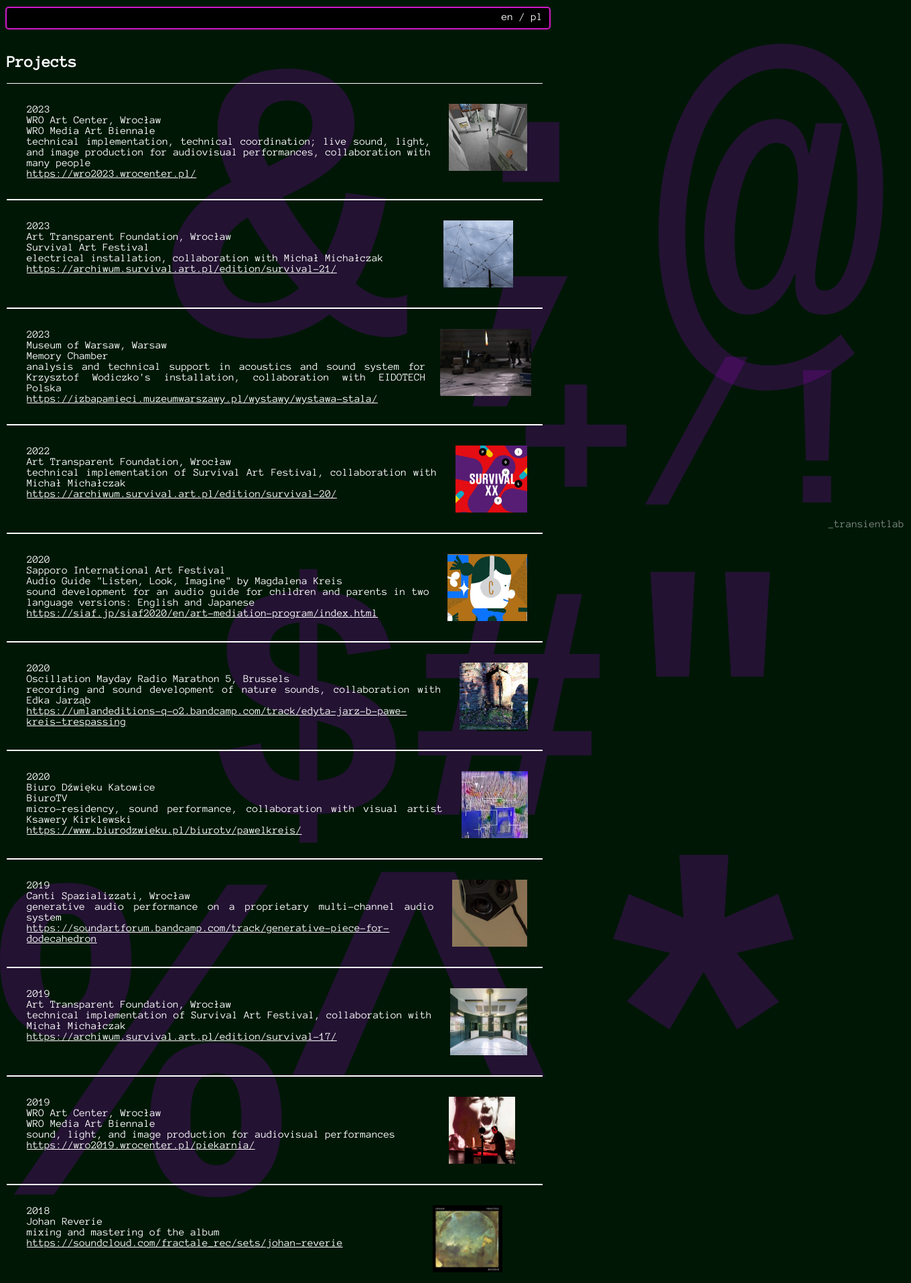
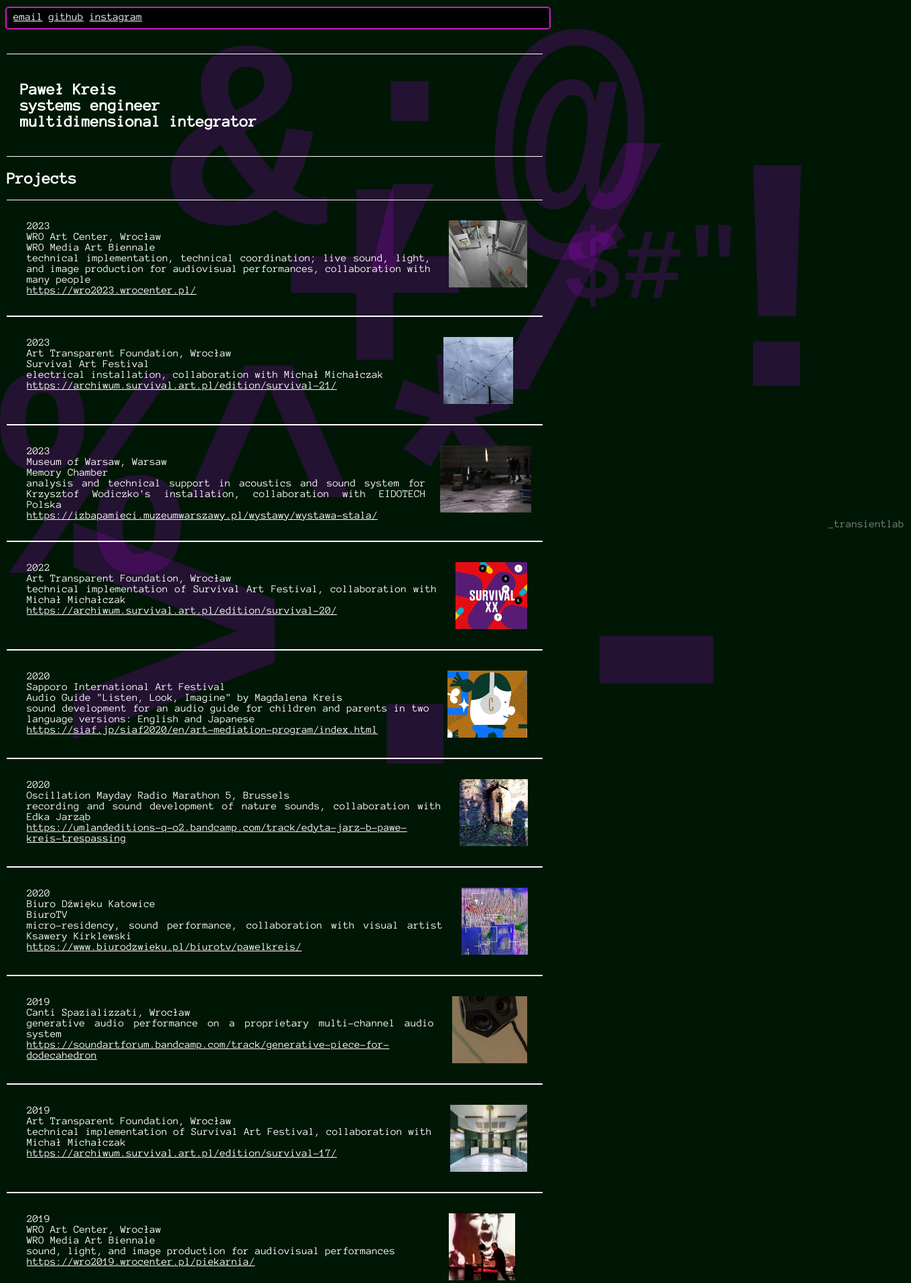
Before and after one commit to kr315/kr315.github.io, a PHP site: page / in a window 1360 px wide. Shown: the top 1915 px of the page at 67% size. Run offline with PHP 8.4, Linux system fonts and the light colour scheme.

Commit message:
new version

```diff
--- a/index.html
+++ b/index.html
@@ -15,9 +15,20 @@
 		<div class="logo-text">_transientlab</div>
 
 		<!-- floating menu -->
-		<div class="menu">&nbsp;<div class="left"></div><div class="right">en / pl</div>
+		<div class="menu">&nbsp;
+			<div class="left">
+				<a href="mailto:pawel@transientlab.net">email</a>
+				<a href="https://github.com/transientlab">github</a>
+				<a href="https://www.instagram.com/_transientlab/">instagram</a>
+			</div>
+			<div class="right" style="visibility: hidden;">
+				en / pl
+			</div>
 		</div>
-
+		<div class="grid-container">
+			<h2>Paweł Kreis
+			<br>systems engineer<br>multidimensional integrator<br></h2>
+		</div>
 		<!-- past -->
 		<div class="portfolio">
 			<h2>Projects</h2>
@@ -243,15 +254,8 @@
 					Wrocław University of Science and Technology, Gdańsk University of Technology<br>
 				</div>
 			</div>
-			</div>
 		</div>
 
-		<!-- contact -->
-		<div class="contact">
-			<a href="mailto:pawel@transientlab.net">email</a>
-			<a href="https://github.com/transientlab">github</a>
-			<a href="https://www.instagram.com/_transientlab/">instagram</a>
-		</div>
 
 		<!-- background -->
 		<div class="background eff5">>.-</div>
--- a/style.css
+++ b/style.css
@@ -133,22 +133,32 @@ img {
     z-index: -10;
 }
 .background.eff1 {
-    position: absolute; top: 0px; left: 250px;
+    position: fixed;
+    top: calc(0 * 100% / 5);
+    left: 250px;
+    font-size: 400px;
+}
+.background.eff2 {
+    position: fixed;
+    top: calc(1 * 100% / 5);
+    right: 50px;
+    font-size: 500px;
+}
+.background.eff3 {
+    position: fixed;
+    top: calc(2 * 100% / 5);
+    right: 250px;
+    font-size: 150px;
+}
+.background.eff4 {
+    position: fixed;
+    top: calc(3 * 100% / 5);
+    left: 0px;
+    font-size: 450px;
+}
+.background.eff5 {
+    position: fixed;
+    top: calc(4 * 100% / 5);
+    right: 200px;
     font-size: 600px;
 }
-.background.eff2 {
-    position: absolute; top: 500px; right: 50px;
-    font-size: 300px;
-}
-.background.eff3 {
-    position: absolute; top: 800px; right: 150px;
-    font-size: 500px;
-}
-.background.eff4 {
-    position: absolute; top: 1200px; left: 0px;
-    font-size: 700px;
-}
-.background.eff5 {
-    position: absolute; top: 1800px; right: 200px;
-    font-size: 600px;
-}
```
